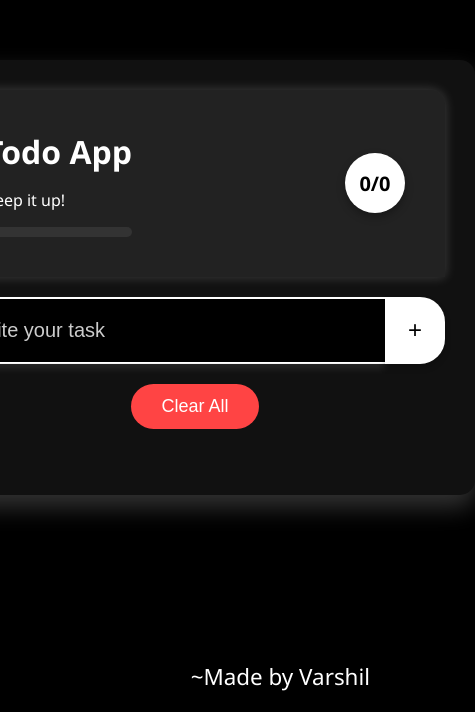
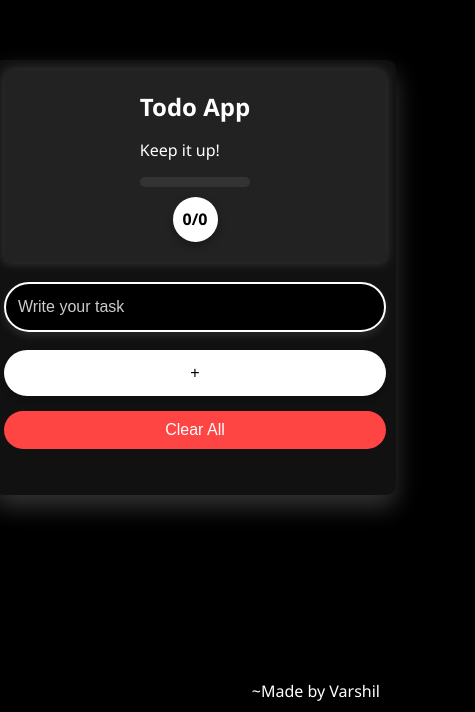
Before and after one commit to Varshil15/ToDo_List, a plain HTML site: page index.html in a window 390 px wide. Shown: the part 132-844 px from the top of the page, 475 px wide, since content can reach past the window. Drawn offline with Linux system fonts and the light colour scheme.

Commit message:
responsive

```diff
--- a/style.css
+++ b/style.css
@@ -88,9 +88,9 @@ body {
 }
 
 .tskcont {
-  background: #fff;
   width: 60px;
   height: 60px;
+  background: #fff;
   border-radius: 50%;
   display: flex;
   align-items: center;
@@ -371,3 +371,70 @@ body {
 .clearallbtn:hover {
   background: #cc0000;
 }
+
+@media (max-width: 600px) {
+  .container {
+    width: 98vw;
+    min-width: 0;
+    padding: 10px;
+    border-radius: 10px;
+  }
+  .headercard {
+    flex-direction: column;
+    padding: 20px 10px;
+    gap: 10px;
+    border-radius: 10px 10px 0 0;
+  }
+  .headercard h2 {
+    font-size: 1.5rem;
+  }
+  .tskcont {
+    width: 45px;
+    height: 45px;
+    font-size: 1rem;
+  }
+  .inputsection {
+    flex-direction: column;
+    gap: 10px;
+    margin: 15px 0;
+  }
+  .inputsection input,
+  .inputsection button {
+    border-radius: 25px;
+    font-size: 1rem;
+    padding: 14px 12px;
+  }
+  .inputsection input {
+    border-radius: 25px;
+    border-right: 2px solid #fff;
+    margin-bottom: 8px;
+  }
+  .inputsection button {
+    width: 100%;
+    border-radius: 25px;
+  }
+  .clearallbtn {
+    width: 100%;
+    font-size: 1rem;
+    padding: 10px 0;
+  }
+  .taskitem {
+    flex-direction: column;
+    padding: 12px;
+    font-size: 1rem;
+    gap: 8px;
+  }
+  .tasktext {
+    font-size: 1rem;
+    word-break: break-word;
+  }
+  .icons img {
+    width: 20px;
+    height: 20px;
+  }
+  .watermark {
+    font-size: 1rem;
+    right: 10px;
+    bottom: 10px;
+  }
+}
```
